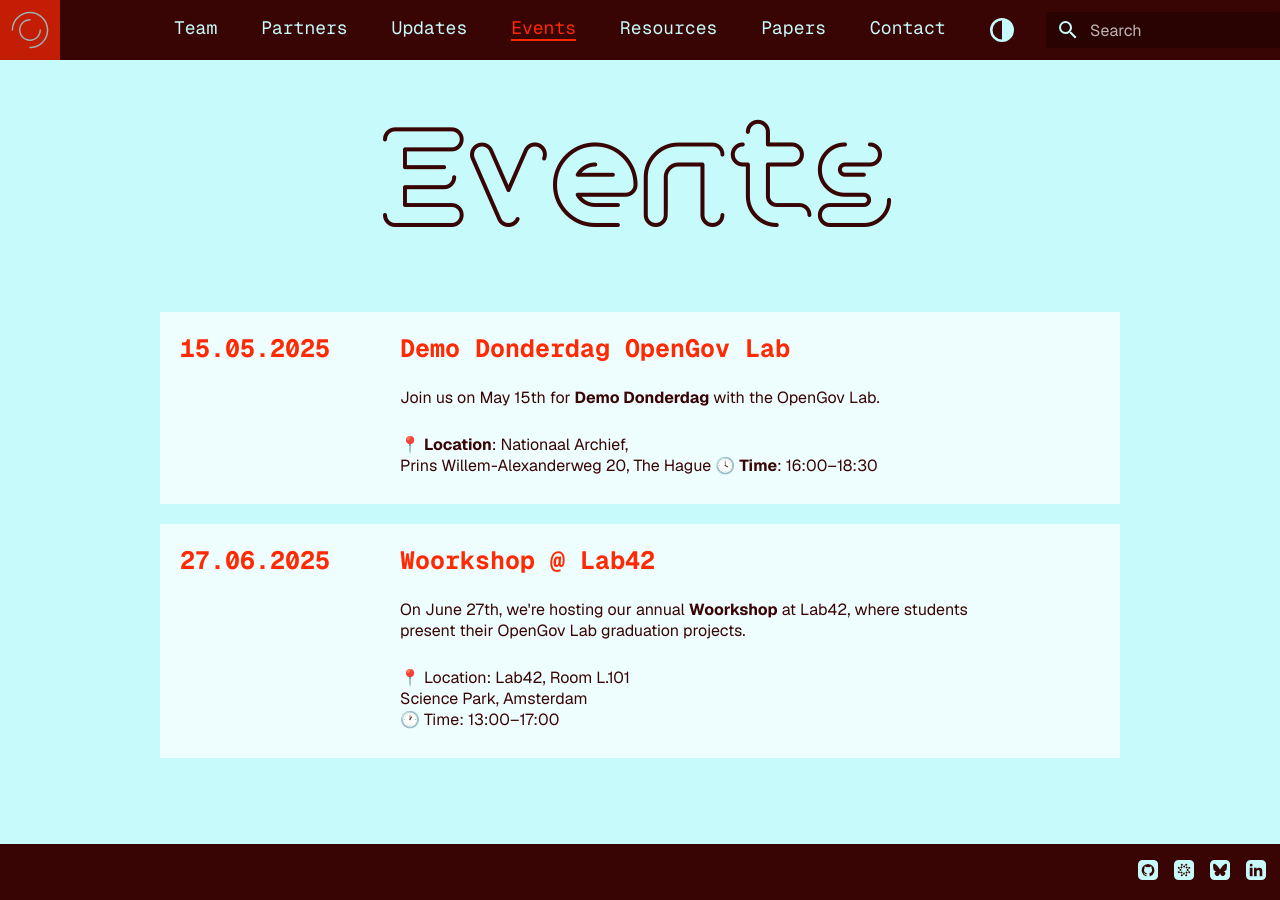
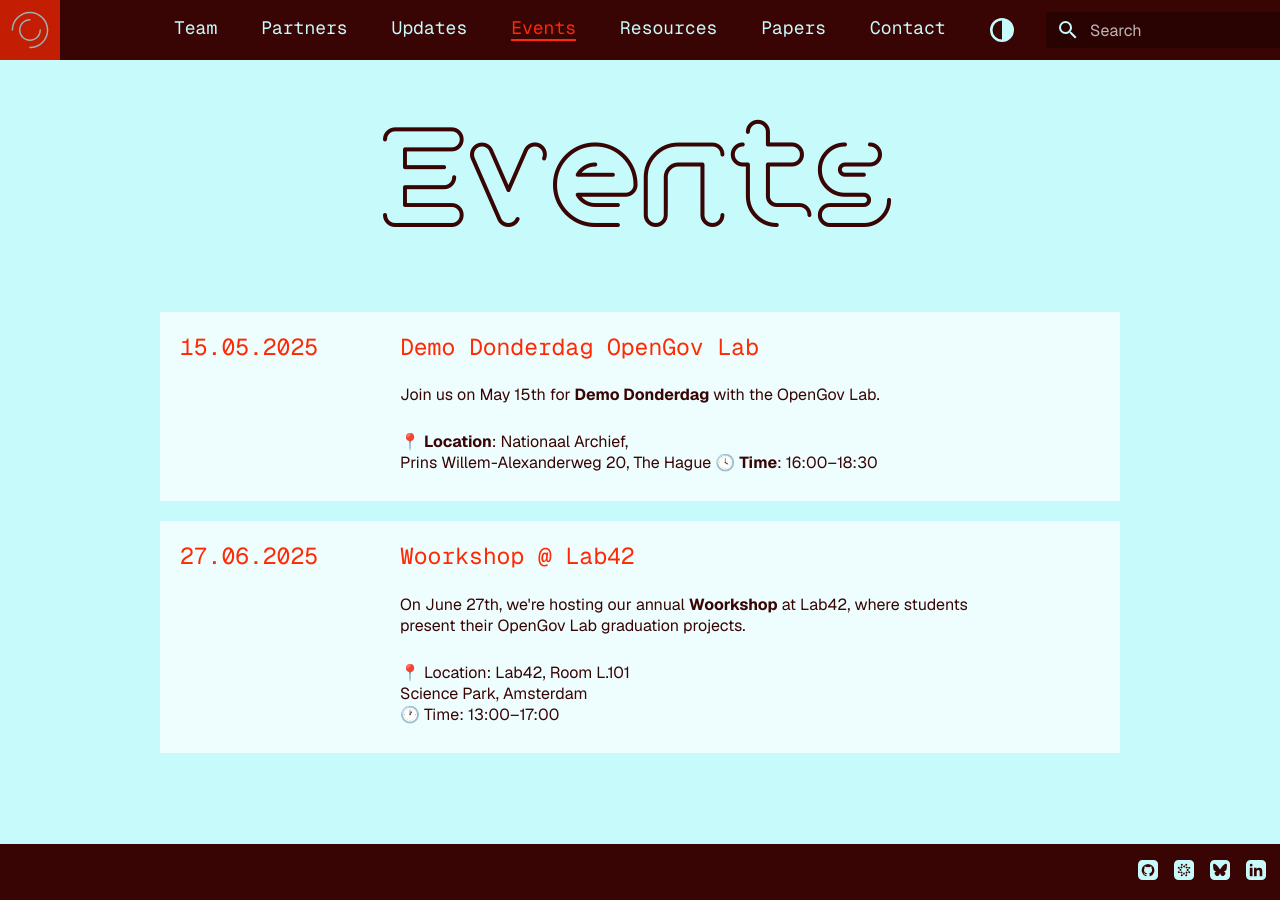
Before and after one commit to graus/testjefrummel.github.io, an MkDocs documentation site: the page built from docs/events/index.md, in a window 1280 px wide. Built offline with MkDocs 1.6.1 and Material for MkDocs 9.7.7, drawn with Linux system fonts in a browser that asks for light colours.

Commit message:
Update extra.css

```diff
--- a/docs/stylesheets/extra.css
+++ b/docs/stylesheets/extra.css
@@ -63,50 +63,6 @@ a:hover {
   padding-bottom: 3rem;
 }
 
-/* Light mode (default scheme) */
-[data-md-color-scheme="default"] {
-  --md-typeset-color: #380504;
-  --md-typeset-a-color: #ff2903;
-  --md-default-bg-color: #c7fafb;
-  --md-secondary-fg-color: #661202;
-  /* --md-secondary-bg-color: #05d7fd; */
-  --md-secondary-bg-color: rgba(255,255,255,0.7);
-  --md-primary-fg-color: #380504;
-  --md-accent-fg-color: #ff2903;
-
-  --md-default-fg-color: #380504;
-  --md-default-fg-color--light: #380504;
-  --md-default-fg-color--lighter: #380504;
-  --md-default-fg-color--lightest: #380504;
-  --md-default-bg-color--light: #c7fafb;
-  --md-default-bg-color--lighter: #c7fafb;
-  --md-default-bg-color--lightest: #c7fafb;
-  --md-code-fg-color: #391c1c;
-  --md-code-bg-color: #c7fafb;
-}
-
-/* Dark mode custom theme */
-[data-md-color-scheme="slate"] {
-  --md-typeset-color: #c7fafb;
-  --md-typeset-a-color: #ff2903;
-  --md-default-bg-color: #391c1c;
-  /* --md-secondary-bg-color: #661202; */
-  --md-secondary-bg-color: rgba(0,0,0,0.3);
-  --md-secondary-fg-color: #05d7fd;
-  --md-primary-fg-color: #c7fafb;
-  --md-accent-fg-color: #ff2903;
-
-  --md-default-fg-color: #c7fafb;
-  --md-default-fg-color--light: #c7fafb;
-  --md-default-fg-color--lighter: #c7fafb;
-  --md-default-fg-color--lightest: #c7fafb;
-  --md-default-bg-color: #391c1c;
-  --md-default-bg-color--light: #391c1c;
-  --md-default-bg-color--lighter: #391c1c;
-  --md-default-bg-color--lightest: #391c1c;
-  --md-code-fg-color: #c7fafb;
-  --md-code-bg-color: #391c1c;
-}
 
 @font-face {
   font-family: 'OpenGov Sans';
@@ -533,8 +489,8 @@ section.team-member>div {
 .event-date {
   width: 180px;
   font-family: 'Geist Mono', monospace;
-  font-size: 1.25rem;
-  font-weight: bold;
+  font-size: 1.15rem;
+  font-weight: 500;
   color: var(--md-accent-fg-color);
   padding-top: 0;
   text-align: left;
@@ -550,7 +506,8 @@ section.team-member>div {
   padding-top: 0;
   color: var(--md-accent-fg-color);
   font-family: 'Geist Mono', monospace;
-  font-size: 1.25rem;
+  font-size: 1.15rem;
+  font-weight: 500;
 }
 
 .event-info p {
@@ -586,3 +543,47 @@ section.team-member>div {
   background-color: none;
   border-radius: 0;
 }
+
+[data-md-color-scheme="default"] {
+  --md-typeset-color: #380504;
+  --md-typeset-a-color: #ff2903;
+  --md-default-bg-color: #c7fafb;
+  --md-secondary-fg-color: #661202;
+  --md-secondary-bg-color: rgba(255, 255, 255, 0.7);
+  --md-primary-fg-color: #380504;
+  --md-accent-fg-color: #ff2903;
+
+  --md-default-fg-color: #380504;
+  --md-default-fg-color--light: #380504;
+  --md-default-fg-color--lighter: #380504;
+  --md-default-fg-color--lightest: #380504;
+
+  --md-default-bg-color--light: #c7fafb;
+  --md-default-bg-color--lighter: #c7fafb;
+  --md-default-bg-color--lightest: #c7fafb;
+
+  --md-code-fg-color: #391c1c;
+  --md-code-bg-color: #c7fafb;
+}
+
+[data-md-color-scheme="slate"] {
+  --md-typeset-color: #c7fafb;
+  --md-typeset-a-color: #ff2903;
+  --md-default-bg-color: #380504;
+  --md-secondary-fg-color: #05d7fd;
+  --md-secondary-bg-color: rgba(0, 0, 0, 0.3);
+  --md-primary-fg-color: #c7fafb;
+  --md-accent-fg-color: #ff2903;
+
+  --md-default-fg-color: #c7fafb;
+  --md-default-fg-color--light: #c7fafb;
+  --md-default-fg-color--lighter: #c7fafb;
+  --md-default-fg-color--lightest: #c7fafb;
+
+  --md-default-bg-color--light: #380504;
+  --md-default-bg-color--lighter: #380504;
+  --md-default-bg-color--lightest: #380504;
+
+  --md-code-fg-color: #c7fafb;
+  --md-code-bg-color: #380504;
+}
```
